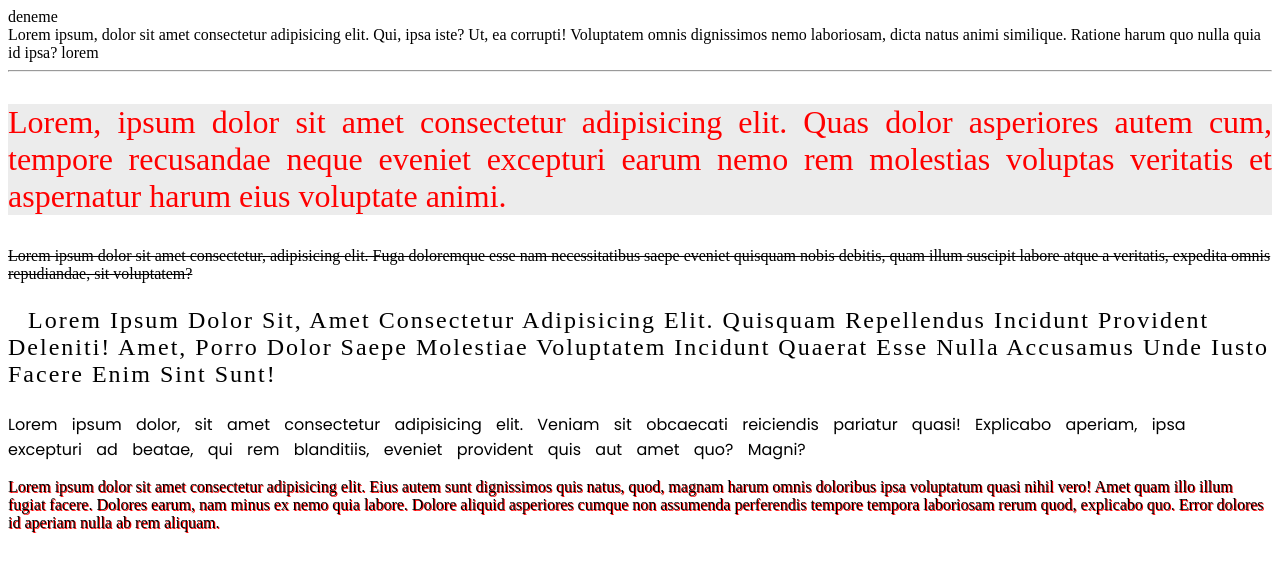
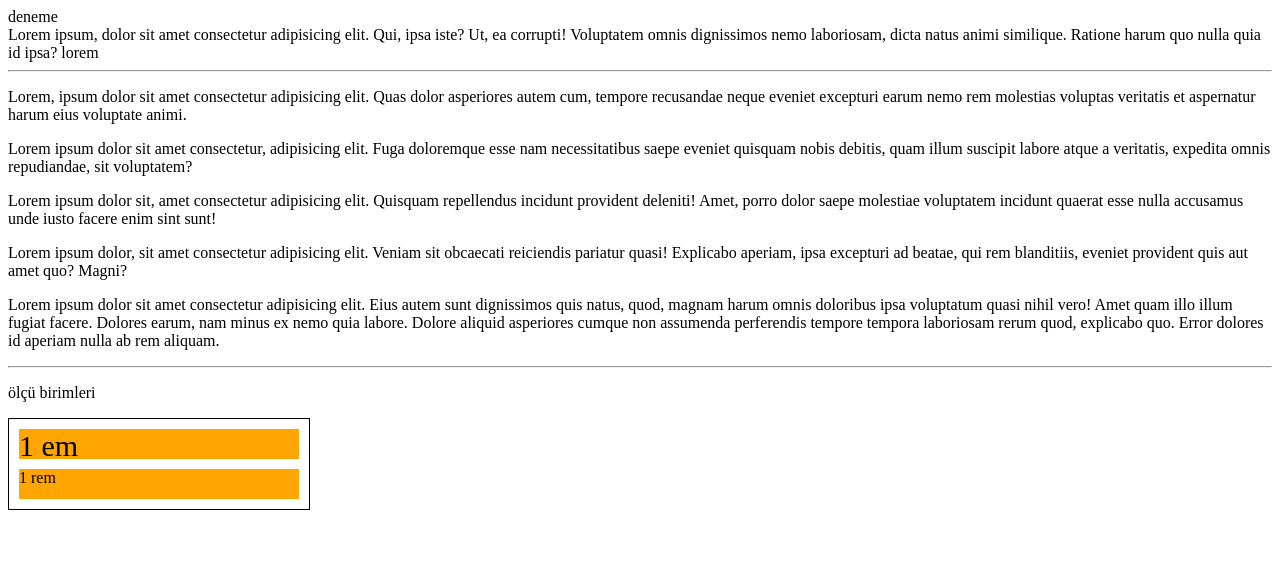
Before and after one commit to brkckr20/html-css3-notlar, a plain HTML site: page css/index.html in a window 1280 px wide. Drawn offline with Linux system fonts and the light colour scheme.

Commit message:
olcu birimleri eklendi

```diff
--- a/css/index.html
+++ b/css/index.html
@@ -5,10 +5,13 @@
     <meta charset="UTF-8">
     <meta http-equiv="X-UA-Compatible" content="IE=edge">
     <meta name="viewport" content="width=device-width, initial-scale=1.0">
-    <link rel="stylesheet" href="text-duzenleme-ve-font-kullanimi.css">
     <link rel="preconnect" href="https://fonts.googleapis.com">
     <link rel="preconnect" href="https://fonts.gstatic.com" crossorigin>
     <link href="https://fonts.googleapis.com/css2?family=Poppins&display=swap" rel="stylesheet">
+
+    <link rel="stylesheet" href="olcu-birimleri.css">
+
+
     <title>CSS Konular</title>
 </head>
 
@@ -63,6 +66,29 @@
         Dolores earum, nam minus ex nemo quia labore. Dolore aliquid asperiores cumque non assumenda perferendis tempore
         tempora laboriosam rerum quod, explicabo quo. Error dolores id aperiam nulla ab rem aliquam.
     </p>
+
+
+    <hr>
+    <p>ölçü birimleri</p>
+
+    <!-- <div class="parent">
+        <div class="item"></div>
+        <div class="item"></div>
+    </div>
+
+
+    <div class="item-yuzde item"> 50%</div>
+    <div class="item-vw item"> 50%</div> -->
+
+
+    <div class="parent">
+        <div class="item em">1 em</div>
+        <div class="item rem">1 rem</div>
+    </div>
+
+
+
+
 </body>
 
 </html>
--- /dev/null
+++ b/css/olcu-birimleri.css
@@ -0,0 +1,31 @@
+.parent {
+    width: 300px;
+    border: 1px solid;
+    font-size: 30px;
+}
+
+.item {
+    background-color: orange;
+    height: 30px;
+    margin: 10px;
+}
+
+.item-yuzde {
+    width: 50%;
+    /* parentin büyüklüğüne göre */
+}
+
+.item-vw {
+    width: 50vw;
+    height: 50vh;
+}
+
+.rem {
+    font-size: 1rem;
+    /* defaultun 16 nın katlarını alarak devam eder 1rem 2rem gibi  */
+}
+
+.em {
+    font-size: 1em;
+    /* parent elementteki font size in katlarını alır. */
+}
```
